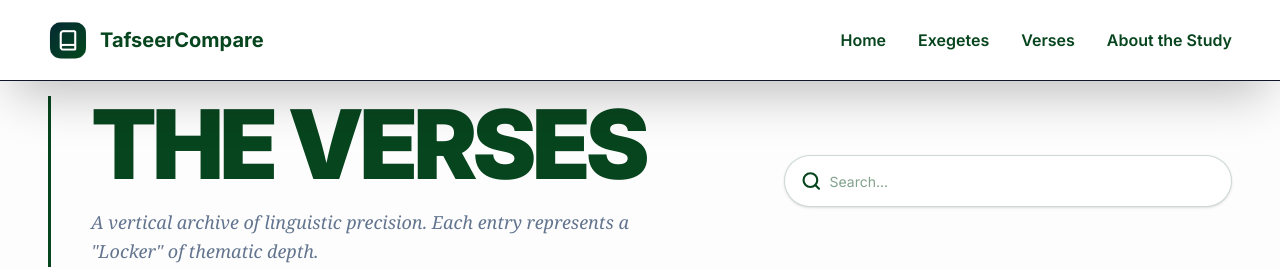
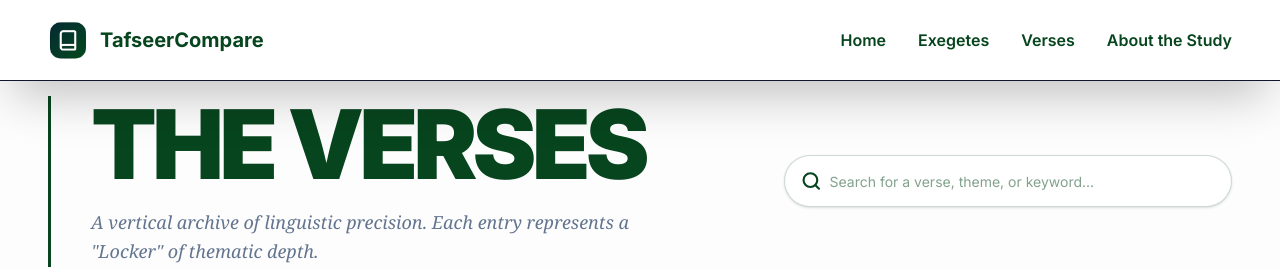
Before and after one commit to alyyissa/TafsirCompare, a Next.js app: page /verses in a window 1280 px wide. Shown: the top 269 px of the page. Built offline with nearby package versions, Linux system fonts and the light colour scheme.

Commit message:
Fixed some styles and the placeholder in the verses page.js

```diff
--- a/src/app/exegetes/[slug]/page.js
+++ b/src/app/exegetes/[slug]/page.js
@@ -87,14 +87,14 @@ export default async function ExegetePage({ params }) {
 
           <div className="lg:col-span-8 space-y-8">
             <div className="bg-white p-10 md:p-16 rounded-3xl shadow-xl border border-gray-100">
-              <h2 className="text-3xl font-bold text-primary mb-6 border-b-2 border-primary/10 pb-2">Biography</h2>
+              <h2 className="text-2xl font-bold text-primary mb-6 border-b-2 border-primary/10 pb-2">Biography</h2>
               <div className="whitespace-pre-wrap text-slate-700 leading-9 text-lg font-light">
                 {biography}
               </div>
 
               {methodology && (
                 <>
-                  <h2 className="text-3xl font-bold text-primary mt-12 mb-6 border-b-2 border-primary/10 pb-2">Methodology</h2>
+                  <h2 className="text-2xl font-bold text-primary mt-12 mb-6 border-b-2 border-primary/10 pb-2">Methodology</h2>
                   <div className="whitespace-pre-wrap text-slate-700 leading-9 text-lg font-light">
                     {methodology}
                   </div>
@@ -103,7 +103,7 @@ export default async function ExegetePage({ params }) {
 
               {contributions && (
                 <>
-                  <h2 className="text-3xl font-bold text-primary mt-12 mb-6 border-b-2 border-primary/10 pb-2">Key Contributions</h2>
+                  <h2 className="text-2xl font-bold text-primary mt-12 mb-6 border-b-2 border-primary/10 pb-2">Key Contributions</h2>
                   <div className="whitespace-pre-wrap text-slate-700 leading-9 text-lg font-light">
                     {contributions}
                   </div>
--- a/src/app/verses/page.js
+++ b/src/app/verses/page.js
@@ -109,7 +109,7 @@ export default function VersesPage() {
             </svg>
             <input
               type="text"
-              placeholder="Search..."
+              placeholder="Search for a verse, theme, or keyword..."
               className="w-full h-full outline-none text-sm text-primary placeholder:text-primary/50 bg-transparent"
               value={searchTerm}
               onChange={(e) => setSearchTerm(e.target.value)}
```
